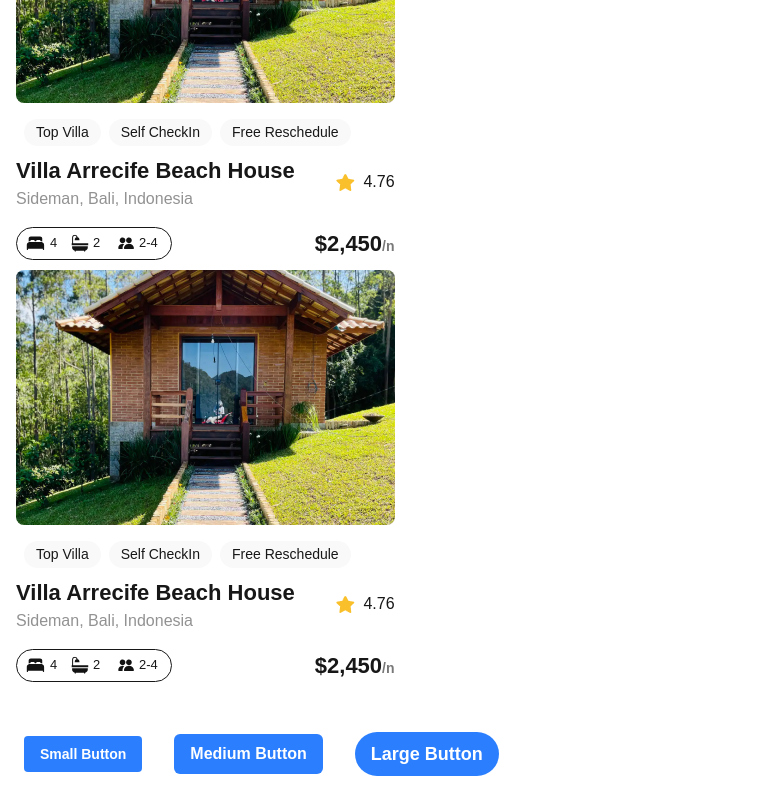
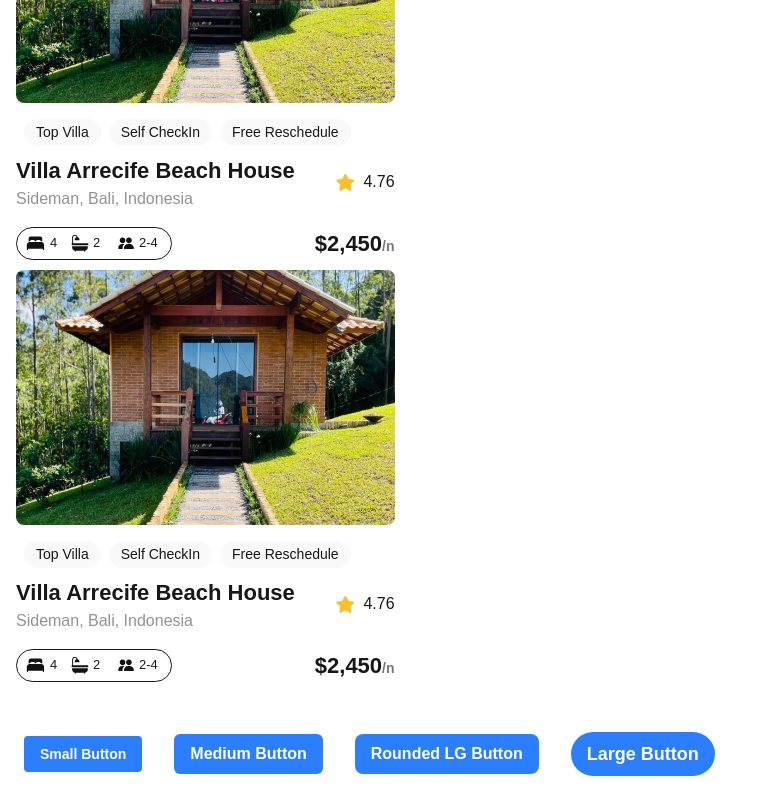
Before and after one commit to joelmutiso/alx-project-0x00-setup, a Next.js app in the folder alx-project-0x00/: page /landing in a window 1280 px wide. Shown: the part 634-1434 px from the top of the page, without its empty margins (0-762 px from the left). Built offline with nearby package versions, Linux system fonts and the light colour scheme.

Commit message:
create reusable Button component with sizing and shape variants

```diff
--- a/alx-project-0x00/pages/landing.tsx
+++ b/alx-project-0x00/pages/landing.tsx
@@ -6,19 +6,23 @@ const Landing: React.FC =  () => {
     <div className="p-4">
       <h1 className="text-xl font-extralight mb-4">Landing Page</h1>
 
+      {/* Your Existing Cards */}
       <div className="mb-8">
         <Card /> <Card /> <Card />
       </div>
 
-      {/* New Button Instances */}
-      <div className="flex gap-4 items-center">
+      {/* Button Instances */}
+      <div className="flex gap-4 items-center flex-wrap">
         {/* Small - Rounded Small */}
         <Button title="Small Button" styles="text-sm rounded-sm" />
 
         {/* Medium - Rounded Medium */}
         <Button title="Medium Button" styles="text-base rounded-md" />
 
-        {/* Large - Rounded Large */}
+        {/* New: Rounded Large */}
+        <Button title="Rounded LG Button" styles="text-base rounded-lg" />
+
+        {/* Large - Rounded Full */}
         <Button title="Large Button" styles="text-lg rounded-full" />
       </div>
     </div>
```
